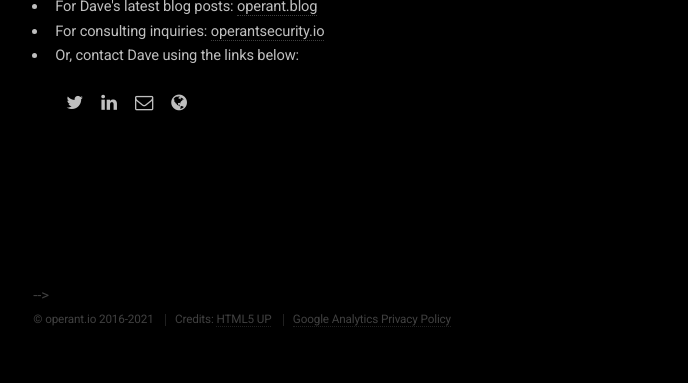
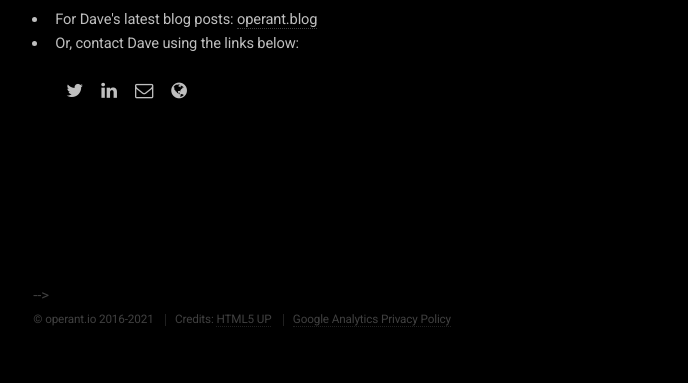
Before and after one commit to 0xOperant/operant.io, a plain HTML site: page public/index.html in a window 1280 px wide. Shown: the part 417-800 px from the top of the page, without its empty margins (18-706 px from the left). Drawn offline with Linux system fonts and the light colour scheme.

Commit message:
cleaning up old links

```diff
--- a/public/index.html
+++ b/public/index.html
@@ -22,7 +22,7 @@
 				<p><h2>Hello, this is a landing page for Dave's various projects.</h2></p>
 				<ul>
 					<li>For Dave's latest blog posts: <a href="https://operant.blog">operant.blog</a></li>
-					<li>For consulting inquiries: <a href="https://www.operantsecurity.io">operantsecurity.io</a></li>
+					<!-- <li>For consulting inquiries: <a href="https://www.operantsecurity.io">operantsecurity.io</a></li> -->
 					<li>Or, contact Dave using the links below:</li>
 					<br>
 					<ul class="icons">
```
